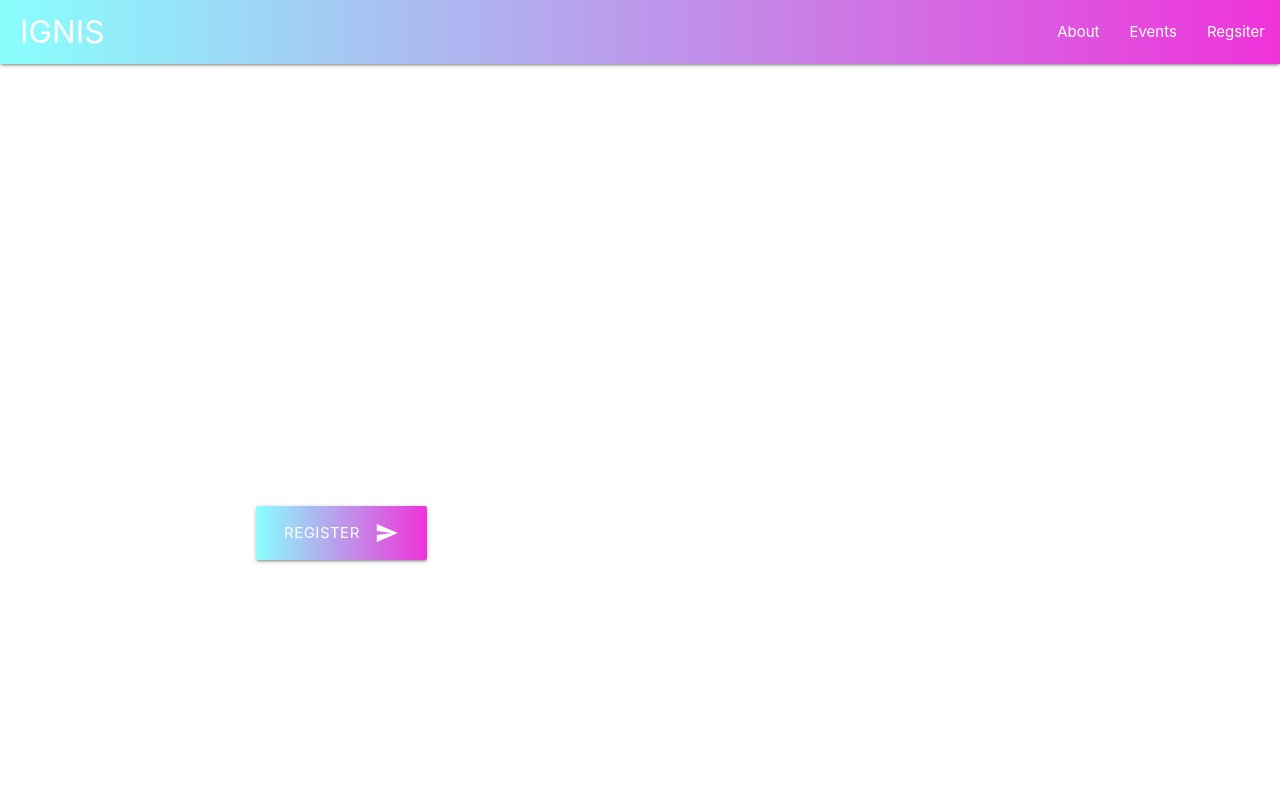
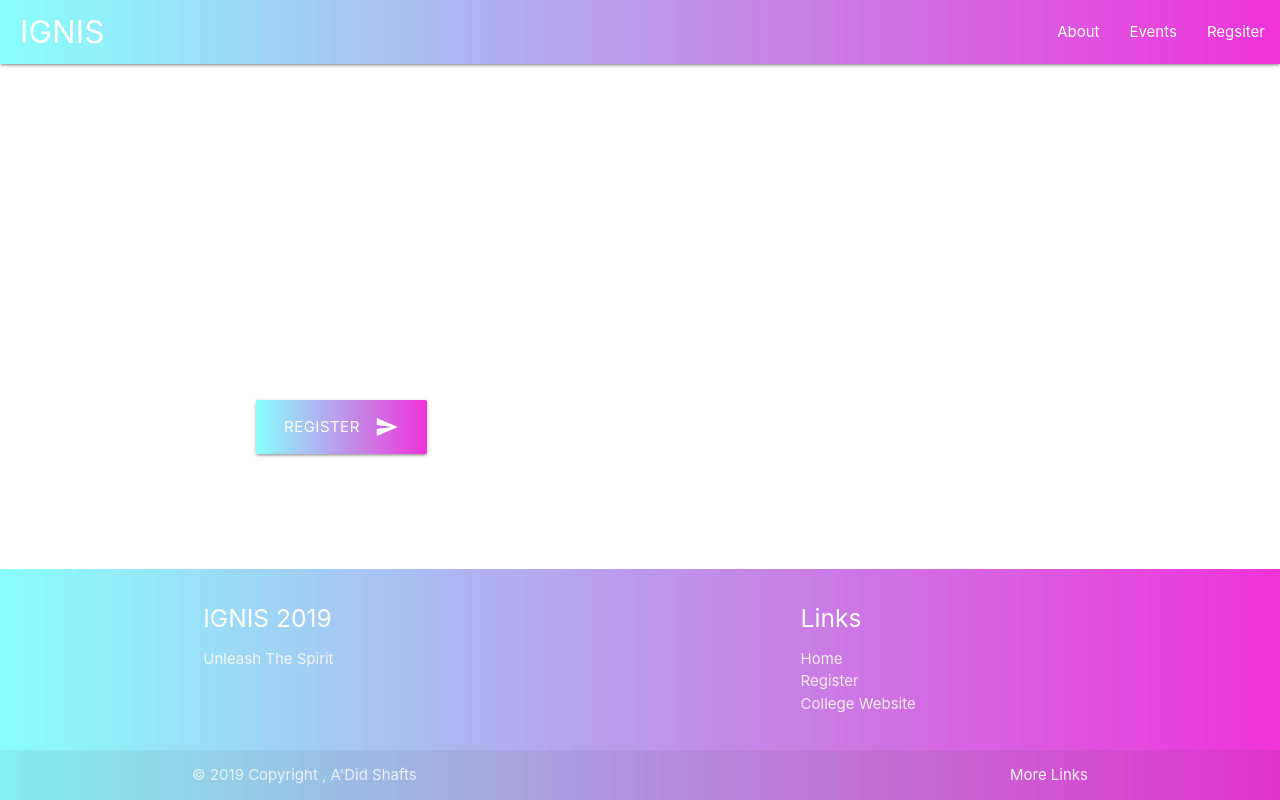
Before and after one commit to Sharma-Hrishabh/IGNIS-Official, a website: page index.html in a window 1280 px wide. Drawn offline with Linux system fonts and the light colour scheme.

Commit message:
footer added

```diff
--- a/index.html
+++ b/index.html
@@ -9,8 +9,9 @@
   </head>
   <body>
 
-      <nav>
-        <div class="nav-wrapper">
+
+      <nav class="transparent">
+        <div class="nav-wrapper transparent">
           <a href="#!" class="brand-logo" style="margin-left:20px;">IGNIS</a>
           <a href="#" data-target="mobile-demo" class="sidenav-trigger"><i class="material-icons">menu</i></a>
           <ul class="right hide-on-med-and-down">
@@ -31,7 +32,32 @@
     <a class="waves-effect waves-light btn-large button"><i class="material-icons right">send</i>Register</a>
   </div>
 
-
+<main>
+  <footer class="page-footer" style="position:fixed;bottom:0;left:0;width:100%;">
+          <div class="container">
+            <div class="row">
+              <div class="col l6 s12">
+                <h5 class="white-text">IGNIS 2019</h5>
+                <p class="grey-text text-lighten-4">Unleash The Spirit</p>
+              </div>
+              <div class="col l4 offset-l2 s12">
+                <h5 class="white-text">Links</h5>
+                <ul>
+                  <li><a class="grey-text text-lighten-3" href="#!">Home</a></li>
+                  <li><a class="grey-text text-lighten-3" href="#!">Register</a></li>
+                  <li><a class="grey-text text-lighten-3" href="#!">College Website</a></li>
+                </ul>
+              </div>
+            </div>
+          </div>
+          <div class="footer-copyright">
+            <div class="container">
+            © 2019 Copyright , A'Did Shafts
+            <a class="grey-text text-lighten-4 right" href="#!">More Links</a>
+            </div>
+          </div>
+        </footer>
+</main>
 
   <script type="text/javascript" src="bower_components/jquery-3.3.1.min/index.js"></script>
   <script type="text/javascript" src="public/js/script.js"></script>
--- a/public/css/style.css
+++ b/public/css/style.css
@@ -1,22 +1,30 @@
 nav{
   /* background:#fb6602; */
-  background: #ef32d9;  /* fallback for old browsers */
-  background: -webkit-linear-gradient(to right, #89fffd, #ef32d9);  /* Chrome 10-25, Safari 5.1-6 */
-  background: linear-gradient(to right, #89fffd, #ef32d9); /* W3C, IE 10+/ Edge, Firefox 16+, Chrome 26+, Opera 12+, Safari 7+ */
+
   min-width:100%;
+  background: #00b3fe;  /* fallback for old browsers */
+background: -webkit-linear-gradient(to right, #89fffd, #ef32d9);  /* Chrome 10-25, Safari 5.1-6 */
+background: linear-gradient(to right, #89fffd, #ef32d9); /* W3C, IE 10+/ Edge, Firefox 16+, Chrome 26+, Opera 12+, Safari 7+ */
+
+}
+.nav-wrapper{
 
 }
 
-
 .main-landing-area{
-position: absolute;
-  bottom:30%;
+  position: absolute;
+  top:50%;
   left:20%;
 }
 
 body{
 margin:0;
 padding:0;
+max-height:100%;
+display: flex;
+min-height: 100vh;
+flex-direction: column;
+
 }
 
 .button{
@@ -25,3 +33,11 @@ background: -webkit-linear-gradient(to right, #89fffd, #ef32d9);  /* Chrome 10-2
 background: linear-gradient(to right, #89fffd, #ef32d9); /* W3C, IE 10+/ Edge, Firefox 16+, Chrome 26+, Opera 12+, Safari 7+ */
 
 }
+
+
+footer{
+  background: #ef32d9;  /* fallback for old browsers */
+background: -webkit-linear-gradient(to right, #89fffd, #ef32d9);  /* Chrome 10-25, Safari 5.1-6 */
+background: linear-gradient(to right, #89fffd, #ef32d9); /* W3C, IE 10+/ Edge, Firefox 16+, Chrome 26+, Opera 12+, Safari 7+ */
+
+}
```
